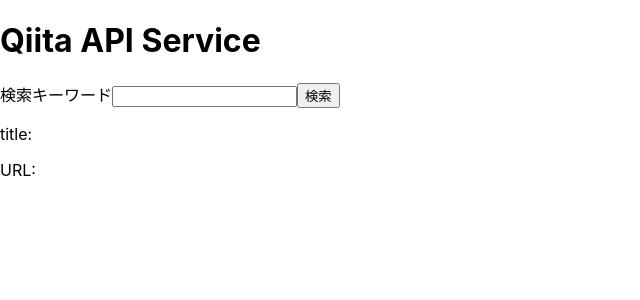
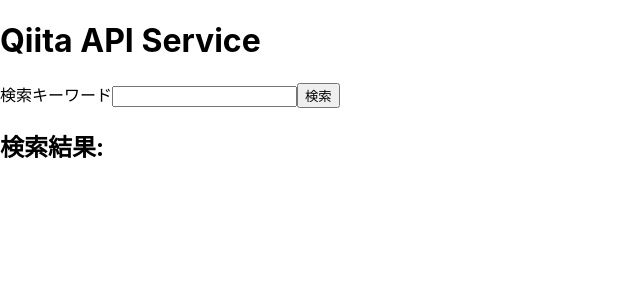
Before and after one commit to sudachi0114/react-frontend-playground, a React (Create React App) app: page / in a window 1280 px wide. Shown: the top 300 px of the page, without its empty margins (0-640 px from the left). Built offline with nearby package versions, Linux system fonts and the light colour scheme.

Commit message:
検索結果を複数 (20件まで) 表示できるように修正

```diff
--- a/src/components/App.jsx
+++ b/src/components/App.jsx
@@ -7,6 +7,7 @@
 
     this.state = {
       keyword: '', // 検索したいワード
+      datas: [],
     };
 
     this.handleChange = this.handleChange.bind(this);
@@ -30,15 +31,12 @@
           "query": this.state.keyword, // this.state.query,
         }
     }).then( response => {
-      const data = response.data[0];
-      console.log(response)
+      const datas = response.data;
       this.setState({
-        title: data.title,
-        url: data.url,
+        datas: datas,
       });
-      console.log(response, "ressponse");
-      console.log(this.state.title, "title")
-      console.log(this.state.url, "url")
+      console.log("ressponse:", response);
+      console.log("datas:", this.state.datas);
     })
     .catch( err => {
         console.error(err);
@@ -56,8 +54,13 @@
           </label>
           <input type="submit" value="検索" />
         </form>
-        <p> title: { this.state.title } </p>
-        <p> URL: <a target="__blank" href={this.state.url}> { this.state.url } </a></p>
+
+        <h2> 検索結果: {this.state.keyword} </h2>
+        <ul>{ this.state.datas.map( (data) => {
+            return <li> { data.title } </li>
+        } ) }</ul>
+        {/* <p> title: { this.state.datas[0].title } </p>
+        <p> URL: <a target="__blank" href={this.state.datas[0].url}> { this.state.datas[0].url } </a></p> */}
       </div>
     )
   }
```
